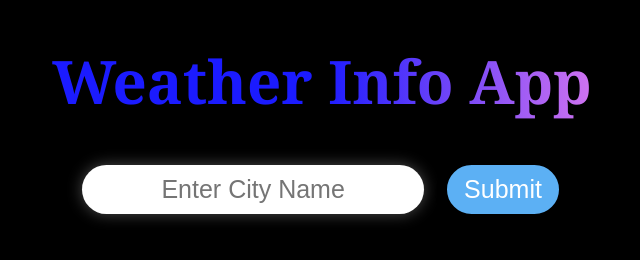
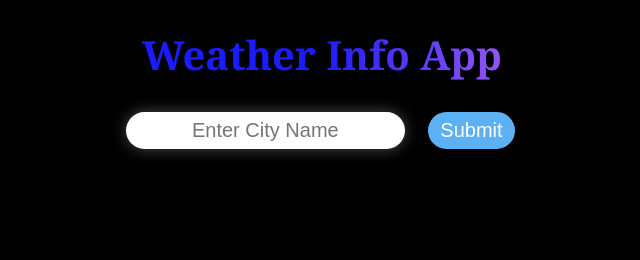
Before and after one commit to Awwab157/WeatherApp, a plain HTML site: page index.html in a window 1280 px wide. Shown: the whole page, without its empty margins (318-958 px from the left). Drawn offline with Linux system fonts and the light colour scheme.

Commit message:
Update style.css

```diff
--- a/style.css
+++ b/style.css
@@ -9,10 +9,10 @@ body{
     align-items: center;
 }
 #entry{
-    font-size: 25px;
+    font-size: 20px;
     border-radius: 1000px;
     text-align: center;
-    padding: 10px 10px;
+    padding: 7px 7px;
     border: none;
     box-shadow: 0 0 15px rgba(255, 255, 255, 0.3);
 }
@@ -21,7 +21,7 @@ body{
     background-clip: text;
     color: transparent;
     text-align: center;
-    font-size: 60px;
+    font-size: 40px;
     font-family: 'Georgia';
     text-decoration: underline;
 }
@@ -29,12 +29,12 @@ body{
     background: rgb(92, 176, 244);
     border: none;
     color: white;
-    font-size: 25px;
+    font-size: 20px;
     border-radius: 50px;
     cursor: pointer;
     transition: transform 0.2s, box-shadow 0.2s;
     box-shadow: 0 4px 10px rgba(0,0,0,0.2);
-    padding: 10px 10px;
+    padding: 7px 7px;
     border: solid black;
 }
 #Submit:hover{
```
